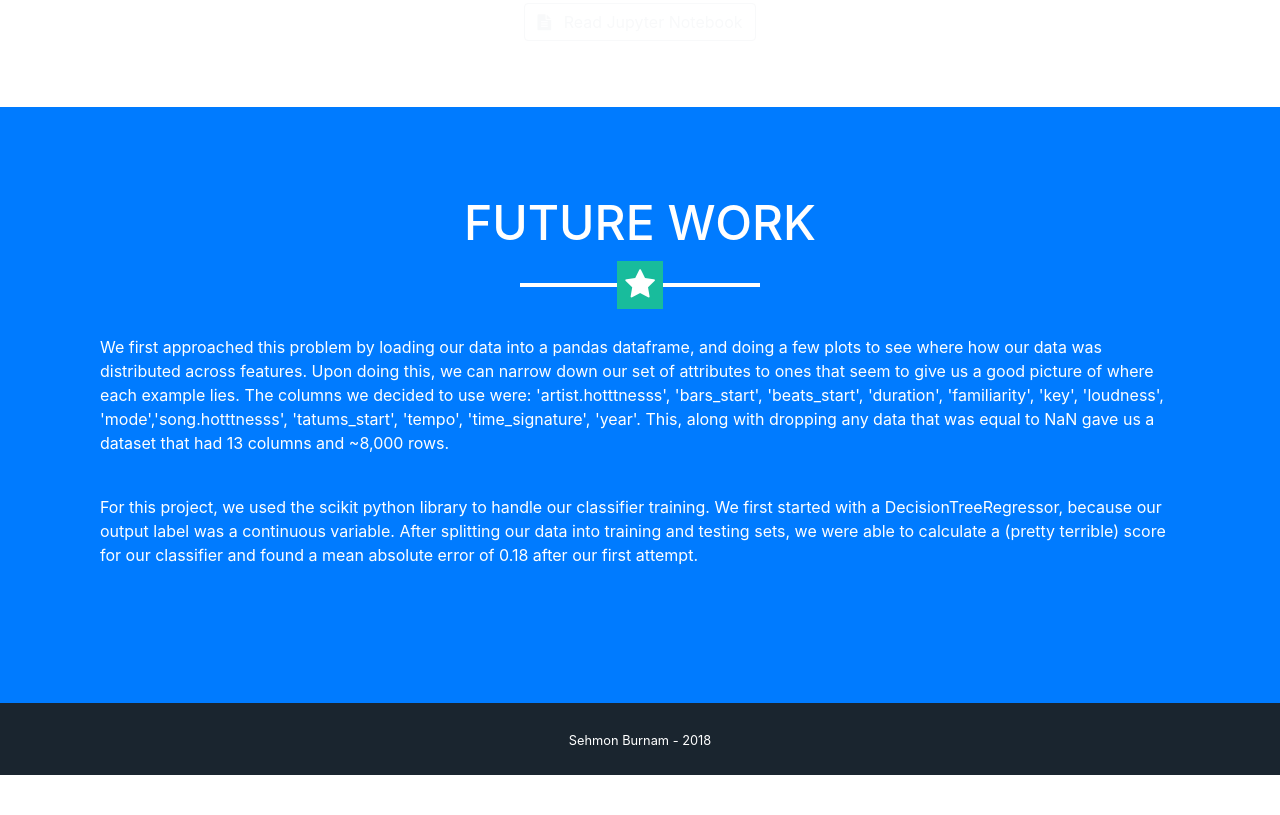
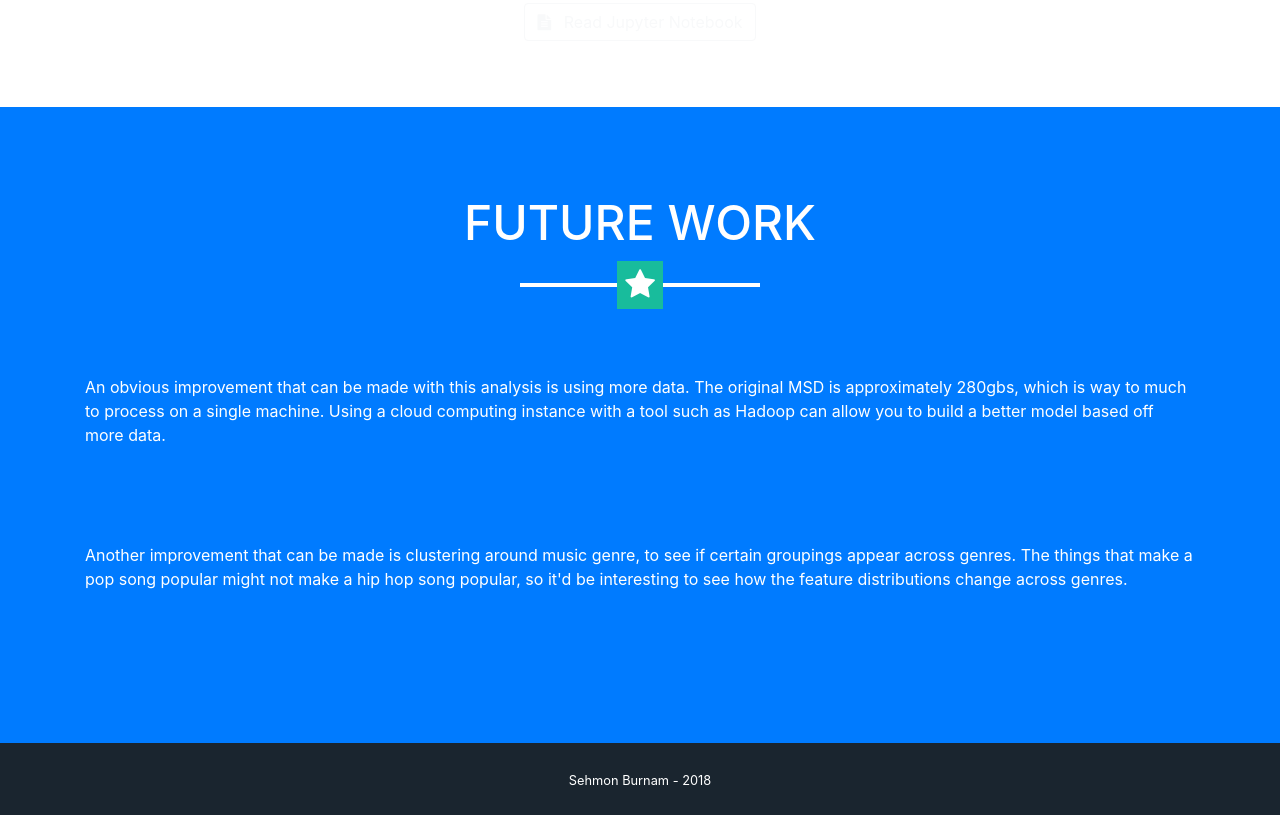
Before and after one commit to sehmon/ml-final-project, a website with bundled scripts: page fullreport.html in a window 1280 px wide. Shown: the part 4179-4994 px from the top of the page. Before the commit the page ends 4954 px from the top, so only its background shows below. Built offline with nearby package versions, Linux system fonts and the light colour scheme.

Commit message:
finished future work

```diff
--- a/fullreport.html
+++ b/fullreport.html
@@ -189,16 +189,20 @@
         <div class="container">
           <h2 class="text-center text-uppercase text-white">Future Work</h2>
           <hr class="star-light mb-5">
+          <div class="row">
 
               <div class="col-lg-12 col-lg-offset-3" style="margin: 40px 0;">
                   <p>
-                  We first approached this problem by loading our data into a pandas dataframe, and doing a few plots to see where how our data was distributed across features. Upon doing this, we can narrow down our set of attributes to ones that seem to give us a good picture of where each example lies. The columns we decided to use were: 'artist.hotttnesss', 'bars_start', 'beats_start', 'duration', 'familiarity', 'key', 'loudness', 'mode','song.hotttnesss', 'tatums_start', 'tempo', 'time_signature', 'year'. This, along with dropping any data that was equal to NaN gave us a dataset that had 13 columns and ~8,000 rows.
+                      An obvious improvement that can be made with this analysis is using more data. The original MSD is approximately 280gbs, which is way to much to process on a single machine. Using a cloud computing instance with a tool such as Hadoop can allow you to build a better model based off more data.
                   </p>
                 </div>
+          </div>
+
+          <div class="row">
               <div class="col-lg-12 col-lg-offset-3" style="margin: 40px 0;">
                   <p>
-                    For this project, we used the scikit python library to handle our classifier training. We first started with a DecisionTreeRegressor, because our output label was a continuous variable. After splitting our data into training and testing sets, we were able to calculate a (pretty terrible) score for our classifier and found a mean absolute error of 0.18 after our first attempt.
-                </p>
+                    Another improvement that can be made is clustering around music genre, to see if certain groupings appear across genres. The things that make a pop song popular might not make a hip hop song popular, so it'd be interesting to see how the feature distributions change across genres.
+                </div>
           </div>
     </div>
       </section>
```
Lines whose indentation alone changed are shown as unchanged.
